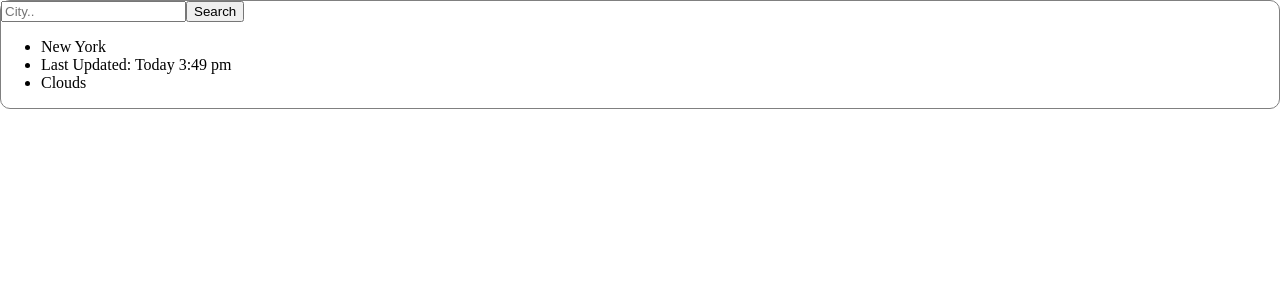
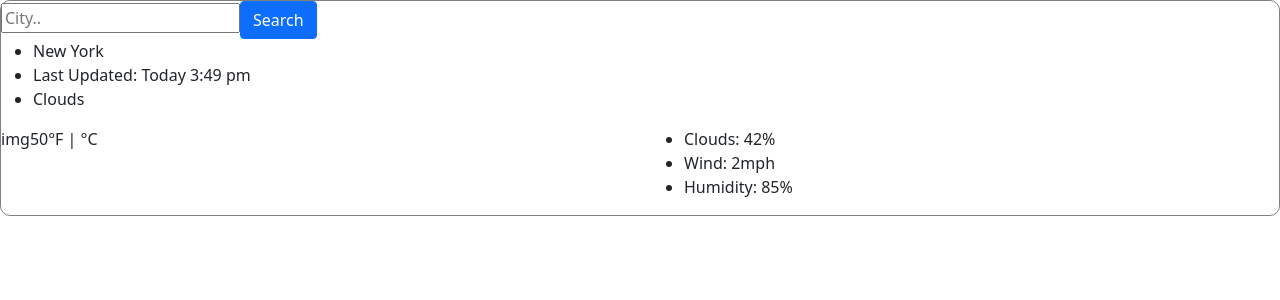
Before and after one commit to clemanntyne/shecodes-weather-react-app, a React (Create React App) app: page / in a window 1280 px wide. Shown: the top 300 px of the page. Built offline with nearby package versions, Linux system fonts and the light colour scheme.

Commit message:
actually added bootstrap, adding dummy info for place holder

```diff
--- a/src/Weather.js
+++ b/src/Weather.js
@@ -5,13 +5,29 @@ export default function Weather() {
     <div className="weather">
       <form>
         <input type="search" placeholder="City.." />
-        <button type="submit">Search</button>
+        <button type="submit" className="btn btn-primary">
+          Search
+        </button>
       </form>
       <ul>
         <li>New York</li>
         <li>Last Updated: Today 3:49 pm</li>
         <li>Clouds</li>
       </ul>
+      <div className="row">
+        <div className="col-6">
+          <span>img</span>
+          <span>50</span>
+          <span>°F | °C</span>
+        </div>
+        <div className="col-6">
+          <ul>
+            <li>Clouds: 42%</li>
+            <li>Wind: 2mph</li>
+            <li>Humidity: 85%</li>
+          </ul>
+        </div>
+      </div>
     </div>
   );
 }
```
Also changed, not shown: src/index.js (+7 -6 lines).
